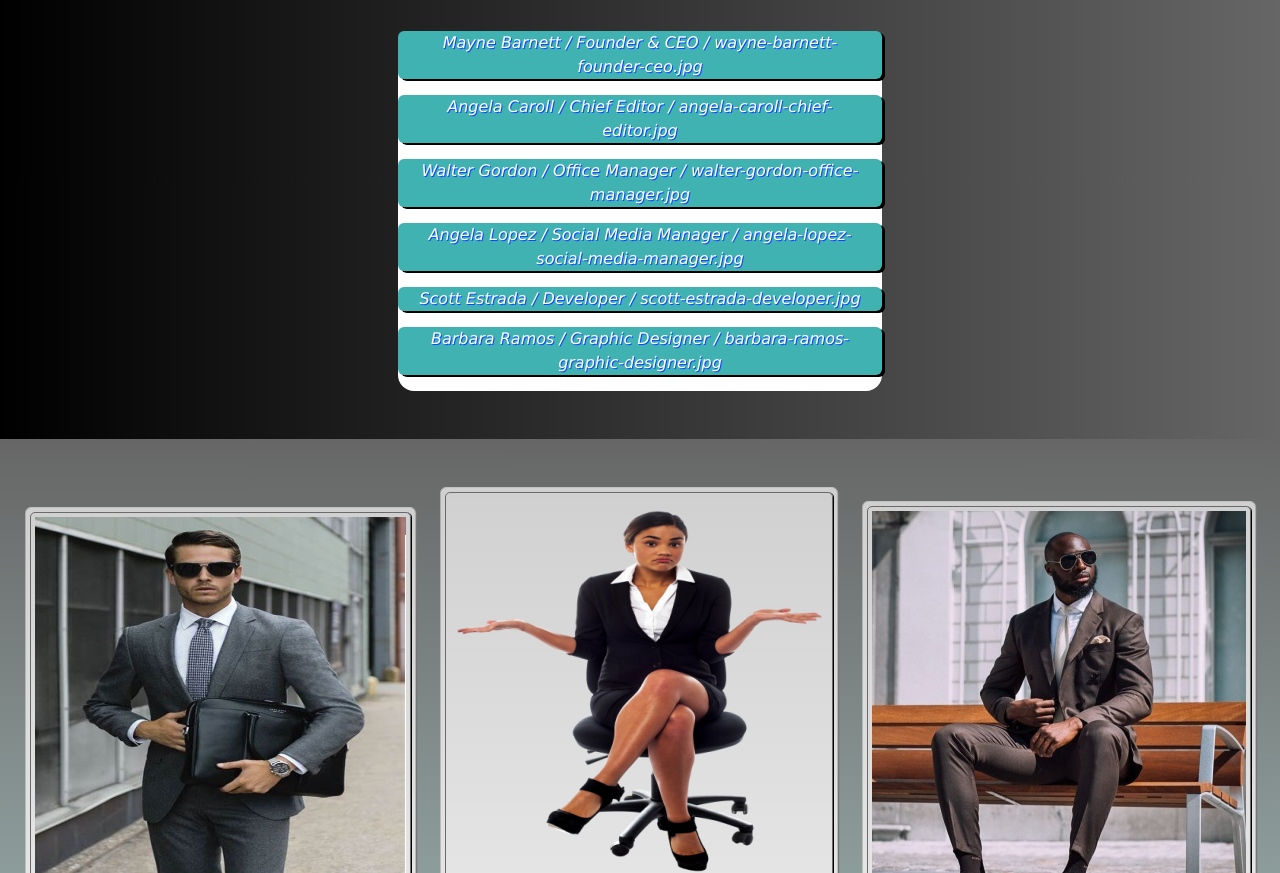
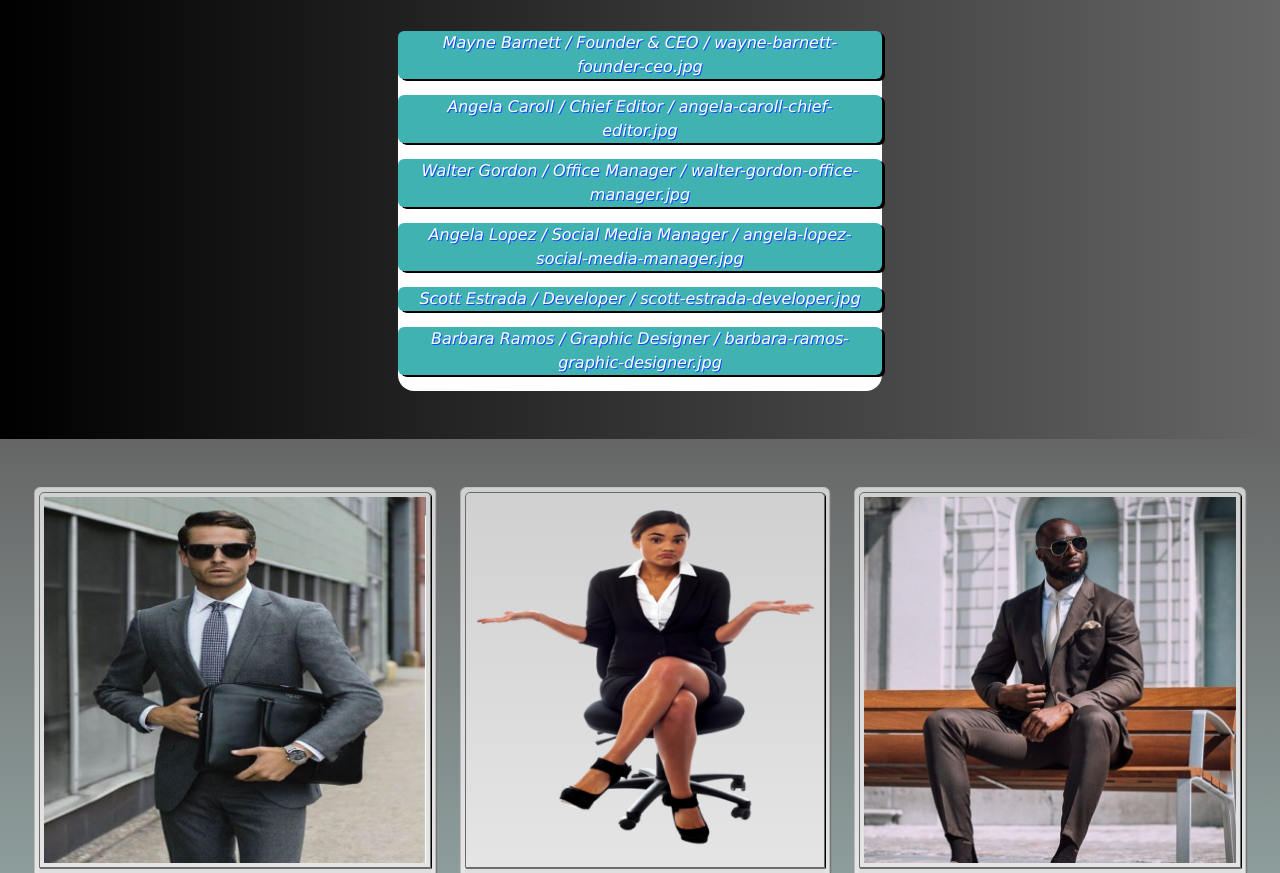
Before and after one commit to simonemoretti94/js-our-team, a plain HTML site: page index.html in a window 1280 px wide. Shown: the part 73-946 px from the top of the page. Drawn offline with nearby package versions, Linux system fonts and the light colour scheme.

Commit message:
7th modified injected card structure

```diff
--- a/assets/css/style.css
+++ b/assets/css/style.css
@@ -171,8 +171,10 @@
 }
 
 .card img {
-    max-width: 100%;
-    max-height: 100%;
+    /* max-width: 100%; */
+    /* max-height: 100%; */
+    height: 376px;
+    width: 100%;
     border: .5px groove rgb(106, 106, 106);
     box-shadow: 1px .5px black;
 }
--- a/assets/js/script.js
+++ b/assets/js/script.js
@@ -29,8 +29,10 @@ function teamCard (name, role, photo) {
     const cardEl =  `
     <div class="col card">
         <img class="card-img-top p-1" src="./assets/img/${photo}" alt="ciao">
+        <div class="card-header">
+            <p class="card-text">Name: ${name}</p>
+        </div>
         <div class="card-body">
-            <p class="card-text">Name: ${name}</p>
             <p class="card-text">Role: ${role}</p>
         </div>
     </div>
```
